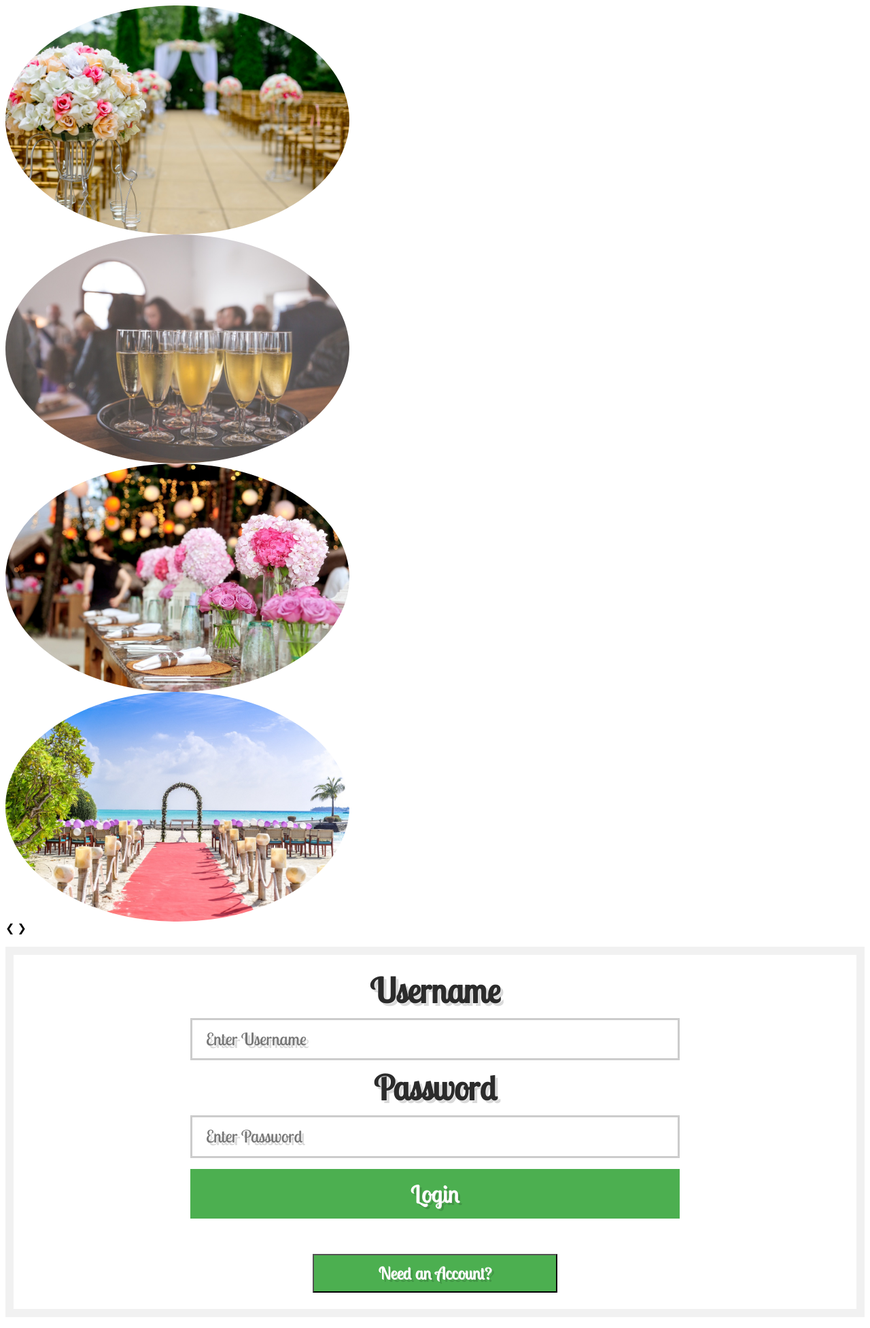
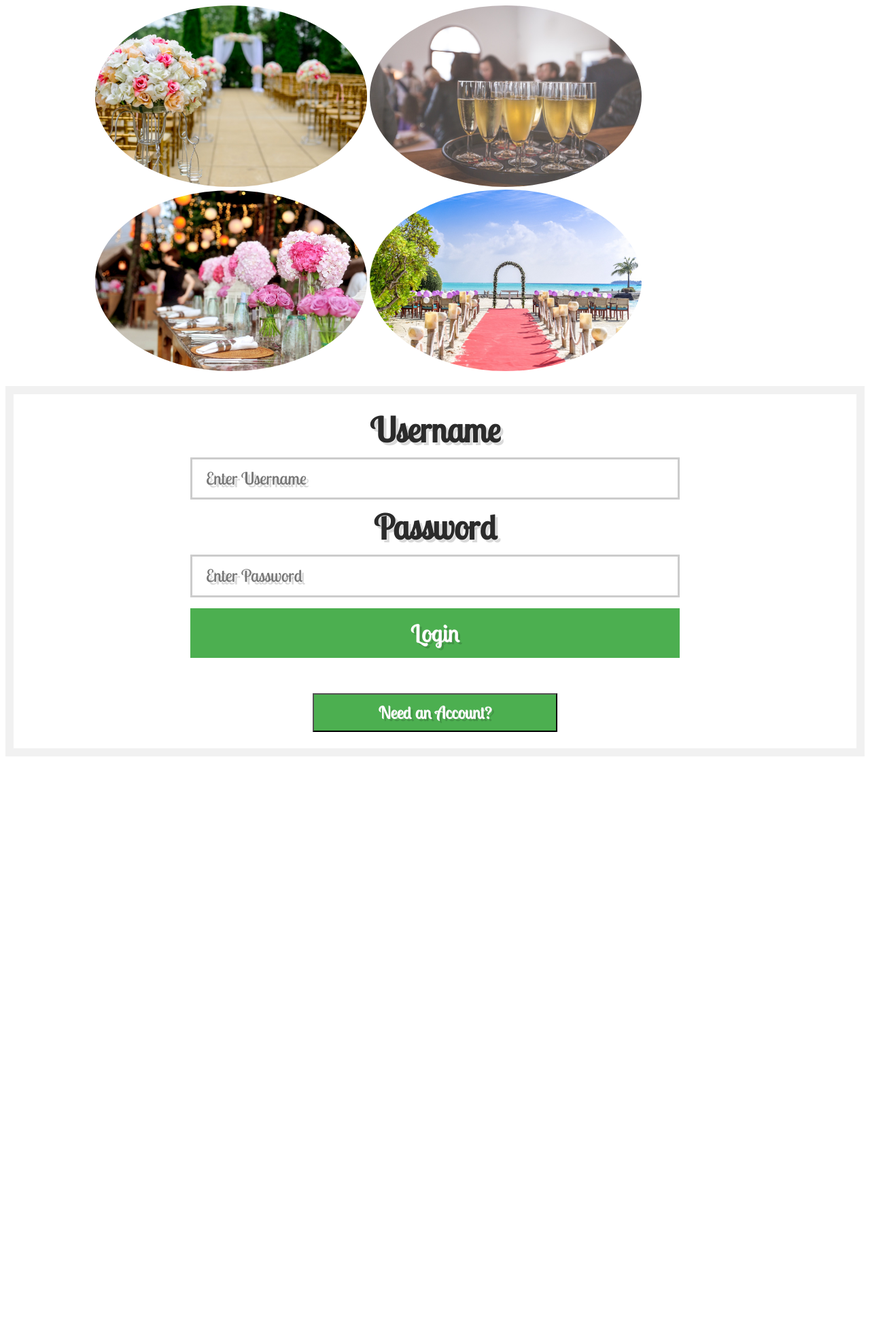
Before and after one commit to 9yun/eventSystem, a Django app: template eventSystem/templates/eventSystem/login.html in a window 1280 px wide. Shown: the whole page at 68% size. After the commit the page ends 1113 px from the top, so only its background shows below. Run offline with Django 3.2, Linux system fonts and the light colour scheme; the template is opened without the code that fills it, so the values that code supplies are empty.

Commit message:
Remove slideshow clutter for debugging

```diff
--- a/eventSystem/templates/eventSystem/login.html
+++ b/eventSystem/templates/eventSystem/login.html
@@ -12,33 +12,16 @@
 <body>
   <!-- Slideshow -->
   <div class="login_slideshow_container">
-    <div class="slides slide_fade">
       {% load static %}
       <img src="{% static "login/slideshow/login_wallpaper_1.jpeg" %}" alt="Wedding Event" class="wallpaper">
-    </div>
-    <div class="slides slide_fade">
       {% load static %}
       <img src="{% static "login/slideshow/login_wallpaper_2.jpeg" %}" alt="Wedding Event" class="wallpaper">
-    </div>
-    <div class="slides slide_fade">
       {% load static %}
       <img src="{% static "login/slideshow/login_wallpaper_3.jpeg" %}" alt="Wedding Event" class="wallpaper">
-    </div>
-    <div class="slides slide_fade">
       {% load static %}
       <img src="{% static "login/slideshow/login_wallpaper_4.jpeg" %}" alt="Wedding Event" class="wallpaper">
-    </div>
-    <a class="prev_arrow" onclick="plusSlides(-1)">&#10094;</a>
-    <a class="next_arrow" onclick="plusSlides(1)">&#10095;</a>
   </div>
   <br>
-
-  <div style="text-align:center">
-    <span class="dot" onclick="currentSlide(1)"></span>
-    <span class="dot" onclick="currentSlide(2)"></span>
-    <span class="dot" onclick="currentSlide(3)"></span>
-    <span class="dot" onclick="currentSlide(4)"></span>
-  </div>
 
   <form method="post">
     {% csrf_token %}
```
Also changed, not shown: eventSystem/static/login/css/login.css (+1 -65 lines).
